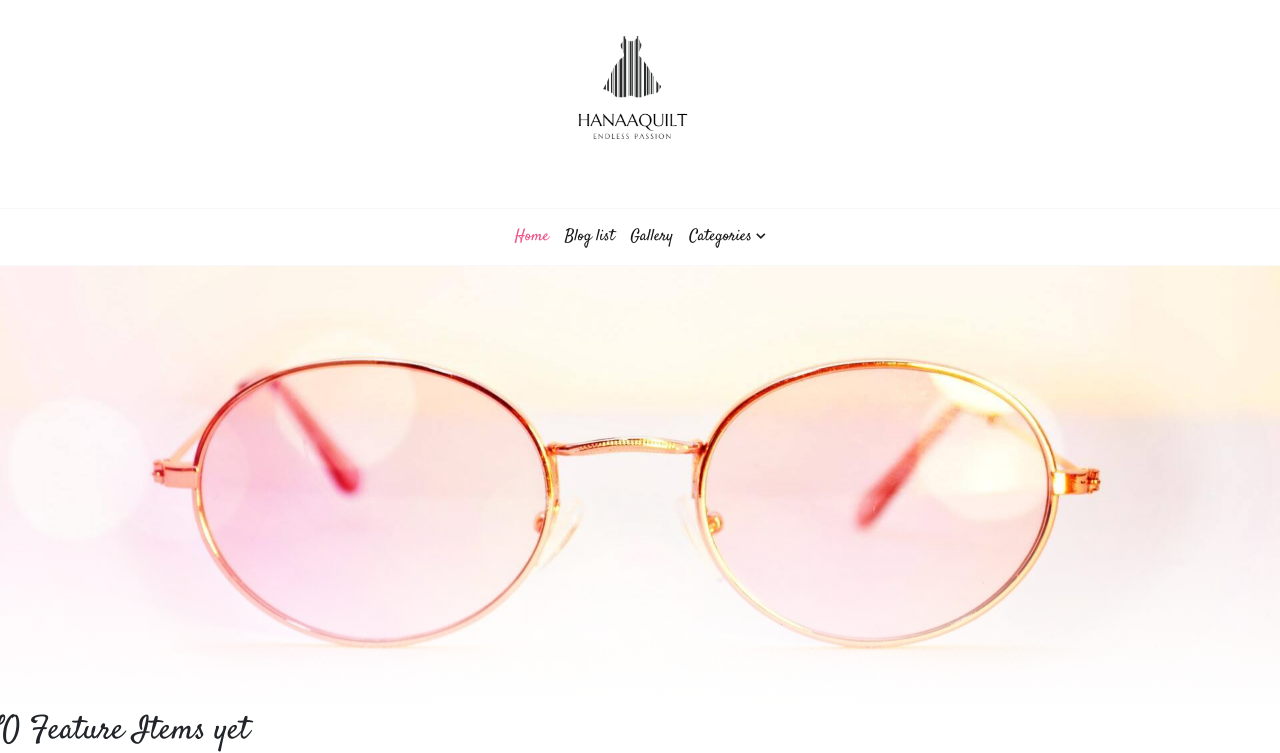
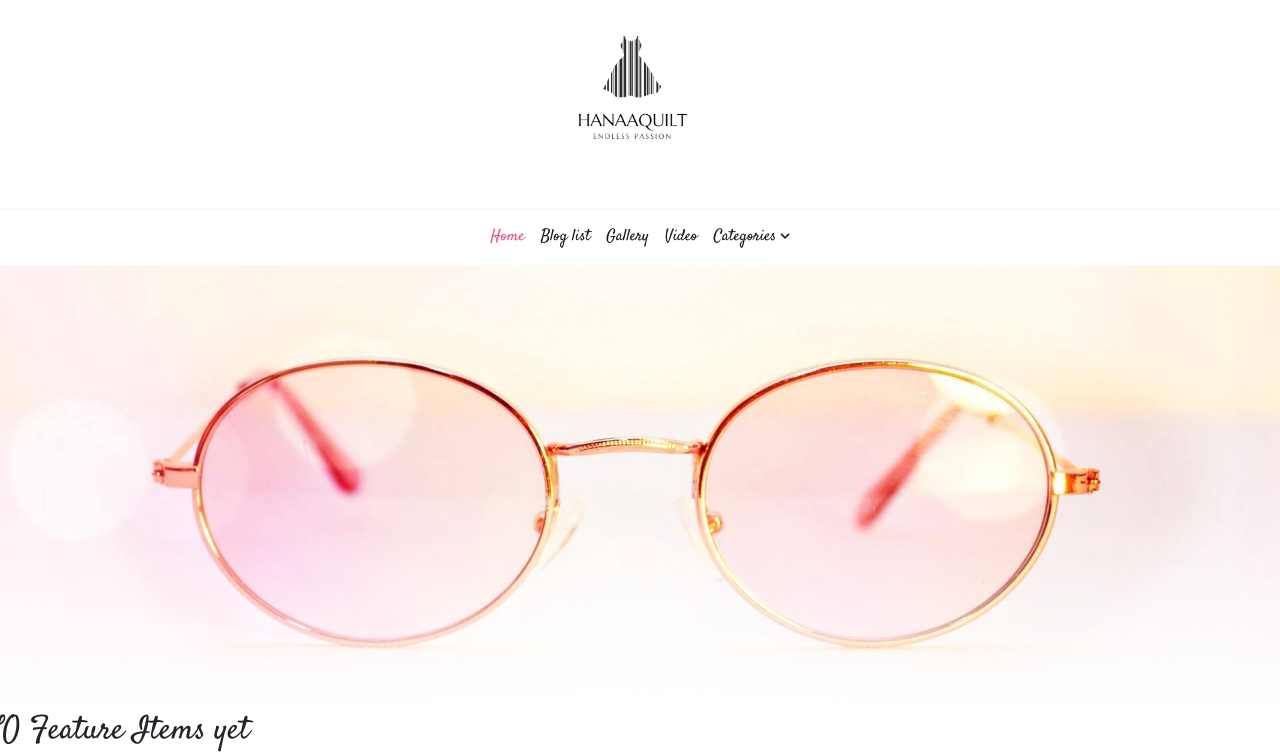
Before and after one commit to aelseewy/HanaaQuiltBlog, a Django app: page / in a window 1280 px wide. Shown: the part 30-783 px from the top of the page. Run offline with Django 3.2, Linux system fonts and the light colour scheme; data that the repository does not hold is empty; some libraries are stand-ins or nearby versions.

Commit message:
added videos

```diff
--- a/pages/models.py
+++ b/pages/models.py
@@ -5,6 +5,11 @@ from django.contrib.auth.models import User
 from ckeditor.fields import RichTextField
 from django.urls import reverse
 from taggit.managers import TaggableManager
+from embed_video.fields import EmbedVideoField
+
+
+class Item(models.Model):
+    video = EmbedVideoField()  # same like models.URLField()
 
 class Category(models.Model):
     title = models.CharField(max_length=250)
--- a/pages/templates/blogpost/base.html
+++ b/pages/templates/blogpost/base.html
@@ -64,6 +64,9 @@
               </li>
               <li class="nav-item">
                 <!-- Navbar link--><a class="nav-link" href="{% url 'home:gallery' %}">Gallery </a>
+              </li>
+              <li class="nav-item">
+                <!-- Navbar link--><a class="nav-link" href="{% url 'home:gallery' %}">Video </a>
               </li>
               <li class="nav-item dropdown"><a class="nav-link dropdown-toggle" id="pages" href="#" data-toggle="dropdown" aria-haspopup="true" aria-expanded="false">Categories</a>
                 <div class="dropdown-menu mt-2" aria-labelledby="pages">{% for category in menu_categories %}<a class="dropdown-item" href="{% url 'home:categories' category.slug %}">{{ category.title}}</a>
--- a/pages/templates/blogpost/base2.html
+++ b/pages/templates/blogpost/base2.html
@@ -60,6 +60,9 @@
               </li>
               <li class="nav-item">
                 <!-- Navbar link--><a class="nav-link" href="{% url 'home:gallery' %}">Gallery </a>
+              </li>
+              <li class="nav-item">
+                <!-- Navbar link--><a class="nav-link" href="{% url 'home:video' %}">Video </a>
               </li>
               <li class="nav-item dropdown"><a class="nav-link dropdown-toggle" id="pages" href="#" data-toggle="dropdown" aria-haspopup="true" aria-expanded="false">Categories</a>
                 <div class="dropdown-menu mt-2" aria-labelledby="pages">{% for category in menu_categories %}<a class="dropdown-item" href="{% url 'home:categories' category.slug %}">{{ category.title}}</a>
--- a/pages/templates/blogpost/base3.html
+++ b/pages/templates/blogpost/base3.html
@@ -76,6 +76,9 @@
               <li class="nav-item">
                 <!-- Navbar link--><a class="nav-link" href="{% url 'home:gallery' %}"> Gallery </a>
               </li>
+              <li class="nav-item">
+                <!-- Navbar link--><a class="nav-link" href="{% url 'home:video' %}"> Video </a>
+              </li>
               <li class="nav-item dropdown"><a class="nav-link dropdown-toggle" id="pages" href="#" data-toggle="dropdown" aria-haspopup="true" aria-expanded="false">Categories</a>
                 <div class="dropdown-menu mt-2" aria-labelledby="pages">{% for category in menu_categories %}<a class="dropdown-item" href="{% url 'home:categories' category.slug %}">{{ category.title}}</a>
                 {% endfor %}
--- a/pages/urls.py
+++ b/pages/urls.py
@@ -1,6 +1,6 @@
 from django.urls import path
 from . import views
-from .views import blog_category, gallery, Photo
+from .views import blog_category, gallery, Photo, video
 from .feeds import LatestPostsFeed
 from marketing.views import email_list_signup
 
@@ -12,6 +12,7 @@ urlpatterns = [
     path("category/<slug:category_slug>/", views.blog_category, name='categories'),
     path('photo/<str:pk>/', views.viewPhoto, name='photo'),
     path('gallery/', views.gallery, name='gallery'),
+    path('video/', views.video, name='video'),
     path('post_list/', views.post_list, name='post_list'),
     path('tag/<slug:tag_slug>',views.post_list, name='post_list_by_tag'),
     #path('post_list/',views.PostListView.as_view(), name='post_list'),
--- a/pages/views.py
+++ b/pages/views.py
@@ -9,9 +9,15 @@ from django.http import HttpResponseRedirect
 from taggit.models import Tag
 from django.db.models import Count
 from marketing.forms import EmailSignupForm
-from .models import Photo, CategoryPhoto
+from .models import Photo, CategoryPhoto, Item
 # Create your views here.
 
+
+def video(request):
+    teams = Team.objects.all()
+    obj = Item.objects.all()
+
+    return render(request, 'blogpost/video.html', { 'obj': obj, 'teams': teams})
 
 def gallery(request):
     teams = Team.objects.all()
```
Also changed, not shown: hanaablog/settings.py (+3 -6 lines), pages/admin.py (+7 -1 lines), pages/templates/blogpost/video.html (added, +18 -0 lines), pages/migrations/0005_item.py (added).
